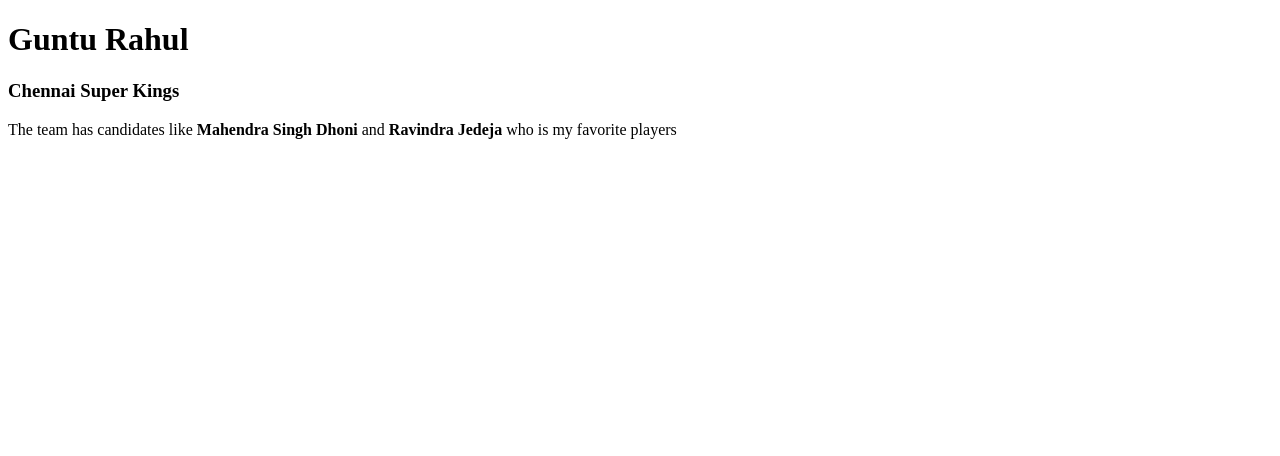
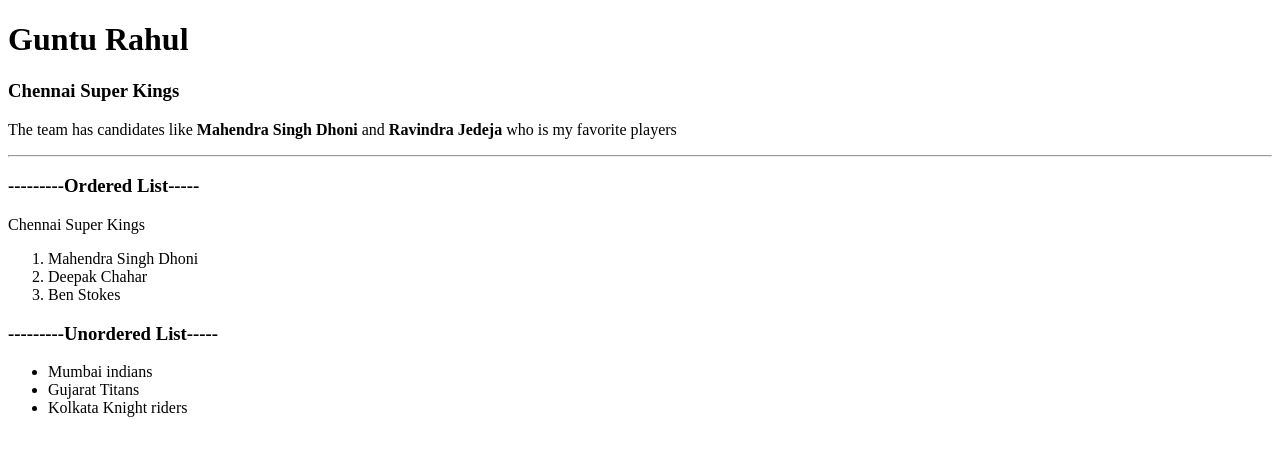
Before and after one commit to 44-563-Web-Apps-S23/44563-webapps-assignment-3-rahulguntu, a plain HTML site: page index.html in a window 1280 px wide. Drawn offline with Linux system fonts and the light colour scheme.

Commit message:
added a paragarph to index.html file

```diff
--- a/index.html
+++ b/index.html
@@ -8,6 +8,24 @@
     <body>
         <h1>Guntu Rahul</h1>
 
-    </body>
-<h3> Chennai Super Kings</h3>
+<h3>Chennai Super Kings</h3>
 <p>The team has candidates like <b>Mahendra Singh Dhoni</b> and <b>Ravindra Jedeja</b> who is my favorite players</p>
+</body>
+<hr>
+<h3>---------Ordered List-----</h3>
+<p>Chennai Super Kings</p>
+<ol type="1">
+    <li>Mahendra Singh Dhoni</li>
+
+    <li>Deepak Chahar</li>
+
+    <li>Ben Stokes</li>
+</ol>
+<h3>---------Unordered List-----</h3>
+<ul>
+    <li>Mumbai indians</li>
+
+    <li>Gujarat Titans</li>
+
+    <li>Kolkata Knight riders</li>
+</ul>
```
